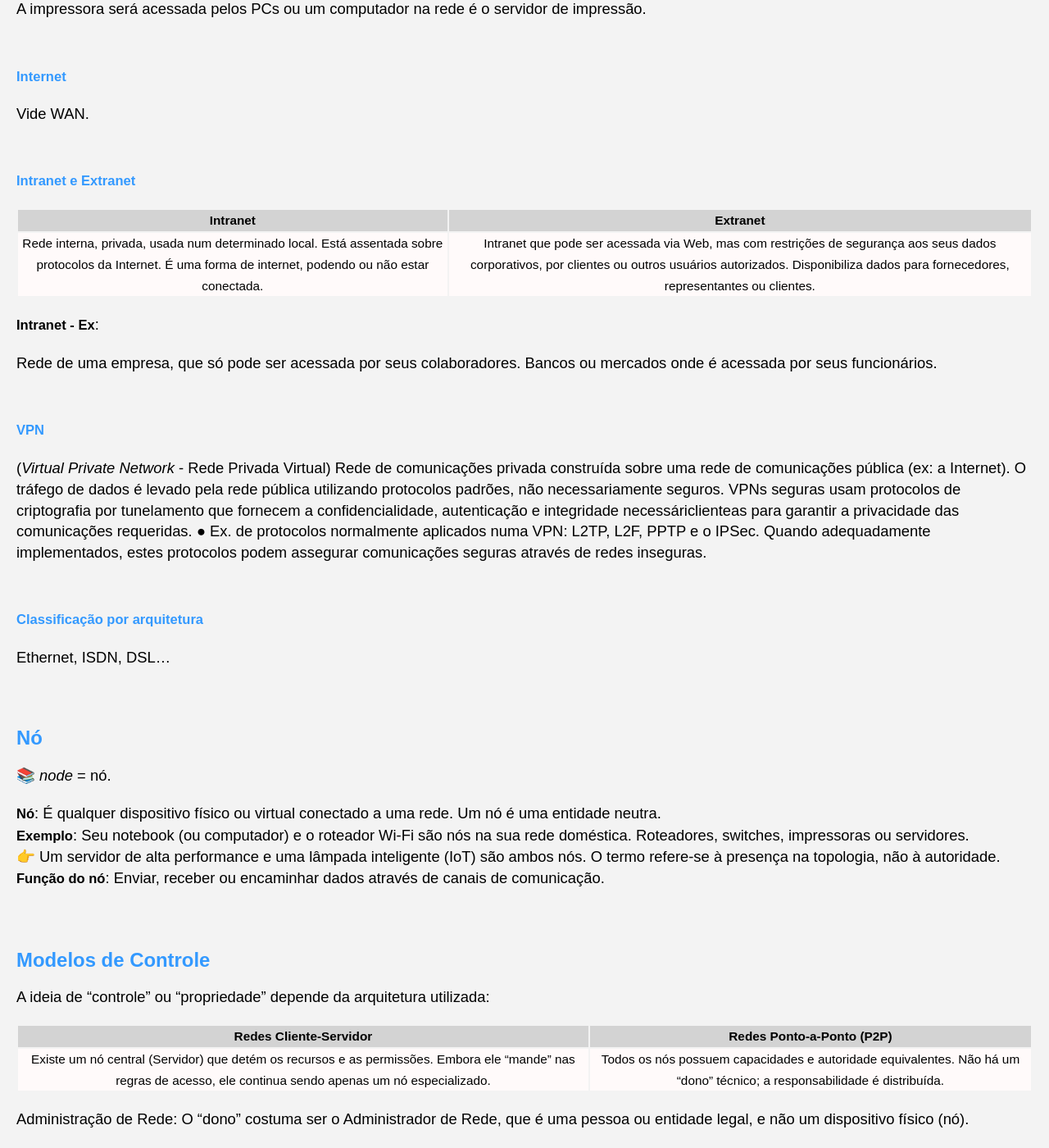
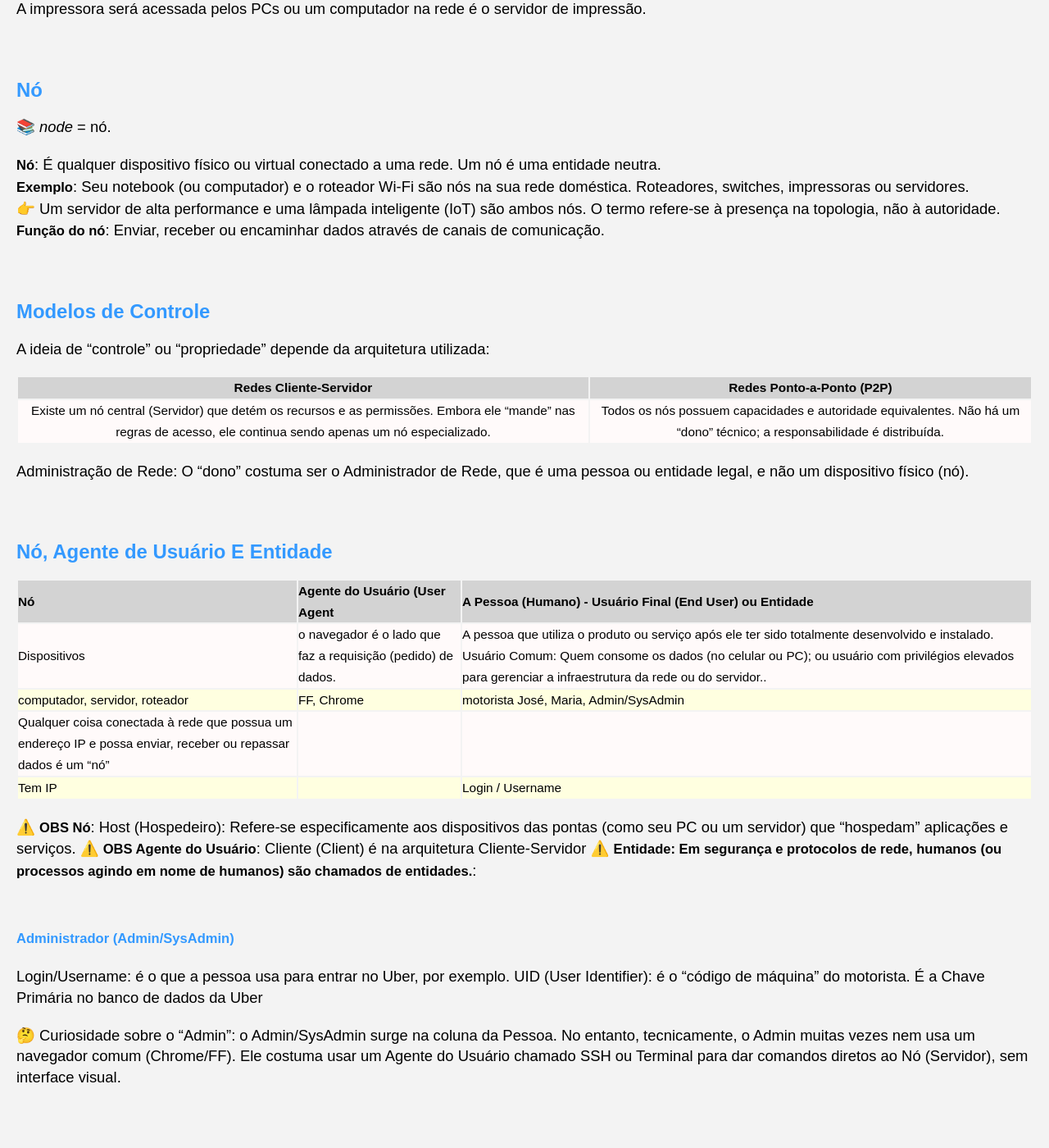
Before and after one commit to Joesynth/joesynth.github.io, a Jekyll site: the page built from _posts/2021-07-28-rede.md, in a window 1280 px wide and 1400 px high, scrolled down 747 px. Shown: the whole window at 82% size. Built offline with Jekyll 4.4.1, drawn with Linux system fonts in a browser that asks for light colours; some of the changed text lies outside the part shown.

Commit message:
Update 2021-07-28-rede.md

```diff
--- a/_posts/2021-07-28-rede.md
+++ b/_posts/2021-07-28-rede.md
@@ -1,12 +1,12 @@
 # Rede
+
+É um conjunto de dispositivos ligados que podem trocar informações entre si além de compartilhar recursos e aplicativos.
 
 
 
-## Rede - Introdução
+## Introdução
 
-###### O que é? O que pode ser ligado?
-
-É um conjunto de dispositivos ligados que podem trocar informações entre si além de compartilhar recursos e aplicativos.
+###### O que pode ser ligado?
 
 Pode ter ligado...
 
@@ -16,29 +16,8 @@
 
 Arquivos, dados. Ex: computador que tem um banco de dados de clientes e acessado por vários outros computadores (estes consultando dados como clientes, produtos, etc...); também aplicativo que dá acesso no servidor pra colocar pedido de compra. Também compartilha recursos como impressão. A impressora será acessada pelos PCs ou um computador na rede é o servidor de impressão.
 
-###### Internet
-
-Vide WAN.
-
-###### Intranet e Extranet
 
 
-|Intranet|Extranet|
-|:---:|:---:|
-|Rede interna, privada, usada num determinado local. Está assentada sobre protocolos da Internet. É uma forma de internet, podendo ou não estar conectada.|Intranet que pode ser acessada via Web, mas com restrições de segurança aos seus dados corporativos, por clientes ou outros usuários autorizados. Disponibiliza dados para fornecedores, representantes ou clientes.|
-
-<strong>Intranet - Ex</strong>:
-
-Rede de uma empresa, que só pode ser acessada por seus colaboradores. Bancos ou mercados onde é acessada por seus funcionários.
-
-
-###### VPN
-
-(<em>Virtual Private Network</em> - Rede Privada Virtual) Rede de comunicações privada construída sobre uma rede de comunicações pública (ex: a Internet). O tráfego de dados é levado pela rede pública utilizando protocolos padrões, não necessariamente seguros. VPNs seguras usam protocolos de criptografia por tunelamento que fornecem a confidencialidade, autenticação e integridade necessáriclienteas para garantir a privacidade das comunicações requeridas. ● Ex. de protocolos normalmente aplicados numa VPN: L2TP, L2F, PPTP e o IPSec. Quando adequadamente implementados, estes protocolos podem assegurar comunicações seguras através de redes inseguras.
-
-###### Classificação por arquitetura
-
-Ethernet, ISDN, DSL...
 
 
 ## Nó
@@ -61,21 +40,71 @@
 
 Administração de Rede: O "dono" costuma ser o Administrador de Rede, que é uma pessoa ou entidade legal, e não um dispositivo físico (nó).
 
+## Nó, Agente de Usuário E Entidade
+
+
+|Nó|Agente do Usuário (User Agent|A Pessoa (Humano) - Usuário Final (End User) ou Entidade|
+|:---|:---|:---|
+|Dispositivos|o navegador é o lado que faz a requisição (pedido) de dados.|A pessoa que utiliza o produto ou serviço após ele ter sido totalmente desenvolvido e instalado. Usuário Comum: Quem consome os dados (no celular ou PC); ou usuário com privilégios elevados para gerenciar a infraestrutura da rede ou do servidor..|
+|computador, servidor, roteador|FF, Chrome|motorista José, Maria, Admin/SysAdmin|
+|Qualquer coisa conectada à rede que possua um endereço IP e possa enviar, receber ou repassar dados é um "nó"|||
+|Tem IP||Login / Username|
+
+⚠️ **OBS Nó**: Host (Hospedeiro): Refere-se especificamente aos dispositivos das pontas (como seu PC ou um servidor) que "hospedam" aplicações e serviços.
+⚠️ **OBS Agente do Usuário**: Cliente (Client) é na arquitetura Cliente-Servidor
+⚠️ **Entidade: Em segurança e protocolos de rede, humanos (ou processos agindo em nome de humanos) são chamados de entidades.**:
+
+
+###### Administrador (Admin/SysAdmin)
+
+Login/Username: é o que a pessoa usa para entrar no Uber, por exemplo.
+UID (User Identifier): é o "código de máquina" do motorista. É a Chave Primária no banco de dados da Uber
+
+🤔 Curiosidade sobre o "Admin": o Admin/SysAdmin surge na coluna da Pessoa. No entanto, tecnicamente, o Admin muitas vezes nem usa um navegador comum (Chrome/FF). Ele costuma usar um Agente do Usuário chamado SSH ou Terminal para dar comandos diretos ao Nó (Servidor), sem interface visual.
+
+## Outros termos
+
+###### Internet
+
+Vide WAN.
+
+###### Intranet e Extranet
+
+
+|Intranet|Extranet|
+|:---:|:---:|
+|Rede interna, privada, usada num determinado local. Está assentada sobre protocolos da Internet. É uma forma de internet, podendo ou não estar conectada.|Intranet que pode ser acessada via Web, mas com restrições de segurança aos seus dados corporativos, por clientes ou outros usuários autorizados. Disponibiliza dados para fornecedores, representantes ou clientes.|
+
+**Intranet - Ex**:
+
+Rede de uma empresa, que só pode ser acessada por seus colaboradores. Bancos ou mercados onde é acessada por seus funcionários.
+
+
+###### VPN
+
+(<em>Virtual Private Network</em> - Rede Privada Virtual) Rede de comunicações privada construída sobre uma rede de comunicações pública (ex: a Internet). O tráfego de dados é levado pela rede pública utilizando protocolos padrões, não necessariamente seguros. VPNs seguras usam protocolos de criptografia por tunelamento que fornecem a confidencialidade, autenticação e integridade necessáriclienteas para garantir a privacidade das comunicações requeridas. ● Ex. de protocolos normalmente aplicados numa VPN: L2TP, L2F, PPTP e o IPSec. Quando adequadamente implementados, estes protocolos podem assegurar comunicações seguras através de redes inseguras.
+
+###### Classificação por arquitetura
+
+Ethernet, ISDN, DSL...
+
+
+
 ## Classificação das Redes
 
 Por extensão geográfica, por topologia, meio de transmissão.
 
-<h3>Por Extensão Geográfica</h3>
+###### Por Extensão Geográfica
 
 Ou seja, o tamanho a rede.
 <table class="table">
 <tbody>
 <tr>
-<td><strong>LAN</strong>
+<td>**LAN**
 (Local Area Network - Rede de Área Local, Rede local)</td>
-<td><strong>WAN</strong>
+<td>**WAN**
 (Wide Area Network - Rede de Área Alargada ou Rede de Longa Distância)</td>
-<td><strong>MAN</strong>
+<td>**MAN**
 (Metropolitan Area Network - Rede de Área Metropolitana)</td>
 </tr>
 <tr>
@@ -87,20 +116,20 @@
 </tbody>
 </table>
 
-<h3>Classificação Por Topologia</h3>
+###### Classificação Por Topologia
 
-<strong>Topologia</strong> Forma como os dispositivos ficam colocados na rede; layout da rede; desenho da rede.
+**Topologia** Forma como os dispositivos ficam colocados na rede; layout da rede; desenho da rede.
 <table class="table">
 <tbody>
 <tr>
-<td><strong>Bus</strong>
+<td>**Bus**
 (Barramento)</td>
-<td><strong>Star</strong>
+<td>**Star**
 (Estrela)</td>
-<td><strong>Mesh</strong>
+<td>**Mesh**
 (Malha)</td>
-<td><strong>Topologia Híbrida</strong></td>
-<td><strong>Topologia Ring</strong>
+<td>**Topologia Híbrida**</td>
+<td>**Topologia Ring**
 (Anel)</td>
 </tr>
 <tr>
@@ -113,16 +142,16 @@
 </tbody>
 </table>
 
-<h3>Classificação Por Meio de Transmissão</h3>
+###### Classificação Por Meio de Transmissão
 
 <table width="100%">
 <tbody>
 <tr>
-<td width="50%"><strong>Cabo</strong>
+<td width="50%">**Cabo**
 Rede de coaxial,
 fibra óptica,
 par trançado.</td>
-<td width="50%"><strong>Sem Fios</strong>
+<td width="50%">**Sem Fios**
 Rede por infravermelhos,
 micro-ondas,
 rádio.</td>
@@ -145,8 +174,8 @@
 
 <h5>Cliente / Servidor</h5>
 
-<strong>Cliente</strong> Usuário que acessa o nosso site.
-<strong>Servidor</strong> Onde nosso site está hospedado e quem serve o conteúdo para o nosso cliente.
+**Cliente** Usuário que acessa o nosso site.
+**Servidor** Onde nosso site está hospedado e quem serve o conteúdo para o nosso cliente.
 
 xxx
 
```
